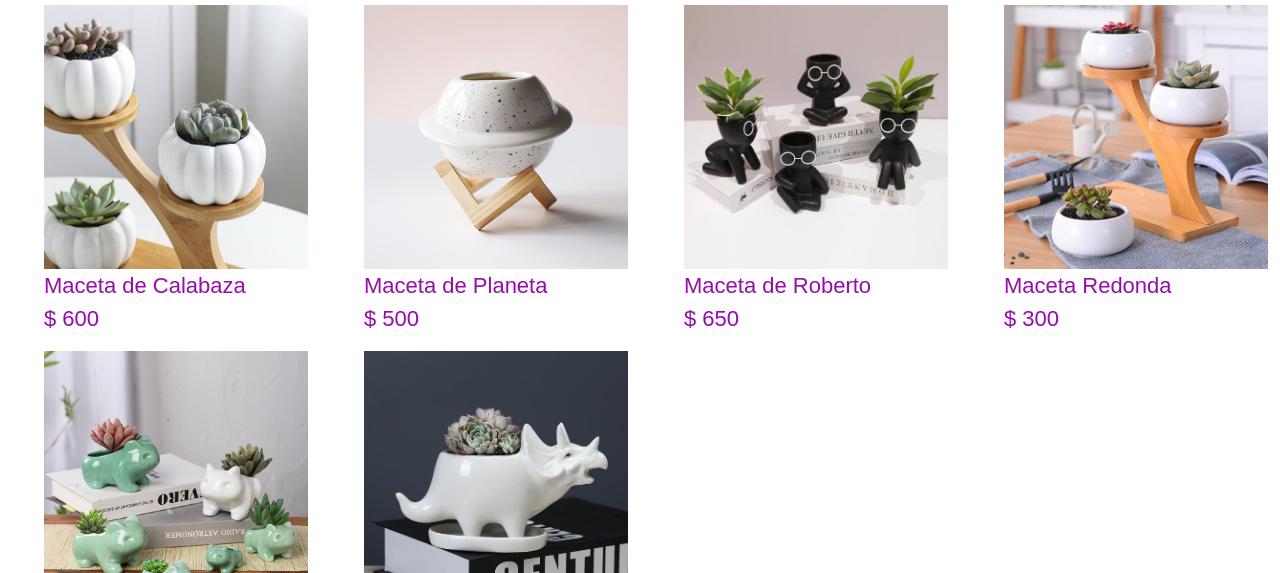
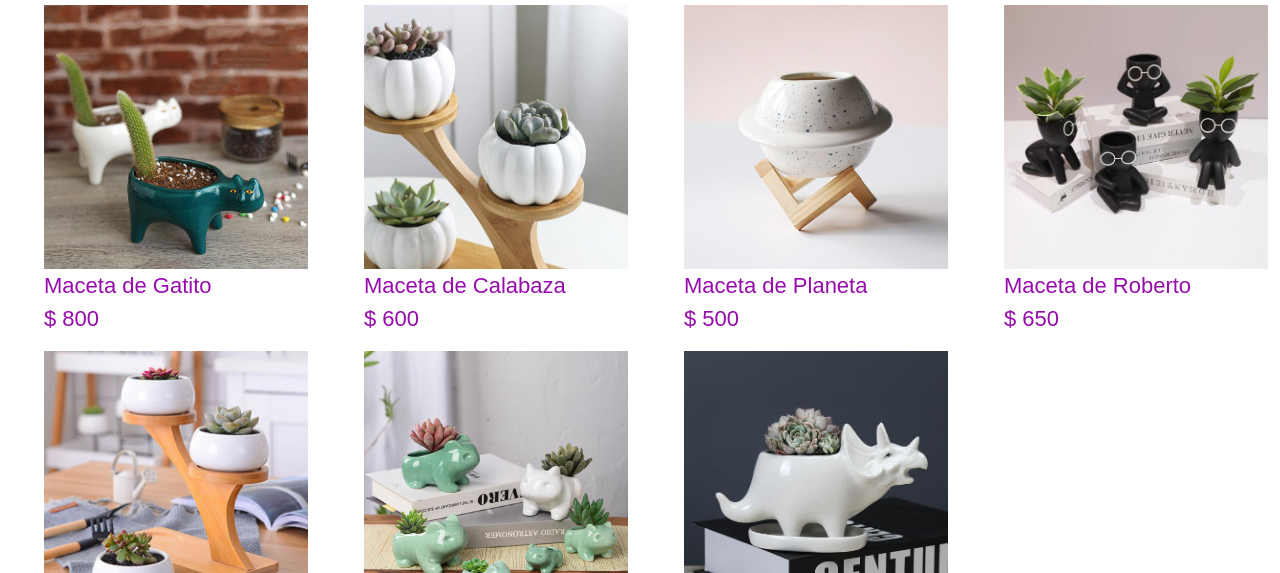
Before and after one commit to Gabiord/SoyPlanteraOrdonez, a plain HTML site: page pages/tienda.html in a window 1280 px wide. Shown: the part 227-800 px from the top of the page. Drawn offline with nearby package versions, Linux system fonts and the light colour scheme; a web font is replaced by a local one.

Commit message:
hasta donde me sale bien

```diff
--- a/pages/tienda.html
+++ b/pages/tienda.html
@@ -49,6 +49,13 @@
     <main class="container-fluid">
         <h1 class="titulos">Tienda</h1>
         <div class="row">
+            <div class="tiendaProducto col-sm-6 col-md-4 col-lg-3">
+                <ul>
+                    <li><a href="./producto1.html"><img src="../images/5ce512c4717d5aacc4af9159af562e57ab206490_original.jpeg" alt="Maceta de Gatito"></a></li>
+                    <li><a href="./producto1.html">Maceta de Gatito</a></li>
+                    <li><a href="./producto1.html">$ 800</a></li>
+                </ul>
+            </div>
             <div class="tiendaProducto col-sm-6 col-md-4 col-lg-3">
                 <ul>
                     <li><a href="#"><img src="../images/78d60b9f18fd258a2dd58f5dfeebaf71034af07c_original.jpeg" alt="Maceta de Calabaza"></a></li>
```
